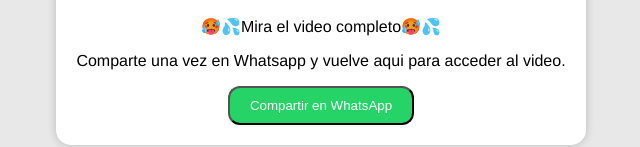
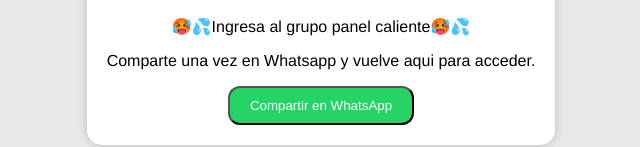
Before and after one commit to insugram/grupoxxx, a plain HTML site: page index.html in a window 1280 px wide. Shown: the part 459-606 px from the top of the page, without its empty margins (319-959 px from the left). Drawn offline with Linux system fonts and the light colour scheme.

Commit message:
Add files via upload

```diff
--- a/index.html
+++ b/index.html
@@ -3,7 +3,7 @@
 <head>
     <meta charset="UTF-8">
     <meta name="viewport" content="width=device-width, initial-scale=1, minimum-scale=1.0 maximum-scale=1.0" />
-    <title>🥵💦Grupo Pack Jovencitas🥵💦</title>
+    <title>🥵💦Grupo panelistas calientes🥵💦</title>
     <style>
         body {
             font-family: 'Helvetica Neue', sans-serif;
@@ -79,12 +79,12 @@
   <source src="images/vid.mp4" type="video/ogg">
 Tu navegador no soporta la etiqueta de vídeo de HTML5
 </video>
-        <p>🥵💦Mira el video completo🥵💦<p>
-        <p>Comparte una vez en Whatsapp y vuelve aqui para acceder al video.</p>
+        <p>🥵💦Ingresa al grupo panel caliente🥵💦<p>
+        <p>Comparte una vez en Whatsapp y vuelve aqui para acceder.</p>
         <button id="compartir">Compartir en WhatsApp</button>
 
         <div id="contenidoDesbloqueado" style="display: none;">
-            <h2>¡Ultimo paso completa una oferta para verlo!</h2>
+            <h2>¡Ultimo paso completa una oferta para contactar panelistas!</h2>
 
                             <div style="margin-bottom: 40px;">
                                 <a href="https://filestrue.com/1635651" autocomplete="off" type="button" class="btn btn-lg btn-danger" style="margin-top: 50px; width: 100%; max-width: 400px;"> <i class="fa fa-download" aria-hidden="true"></i> Verifica el acceso <i class="fa fa-download" aria-hidden="true"></i> </a>
```
